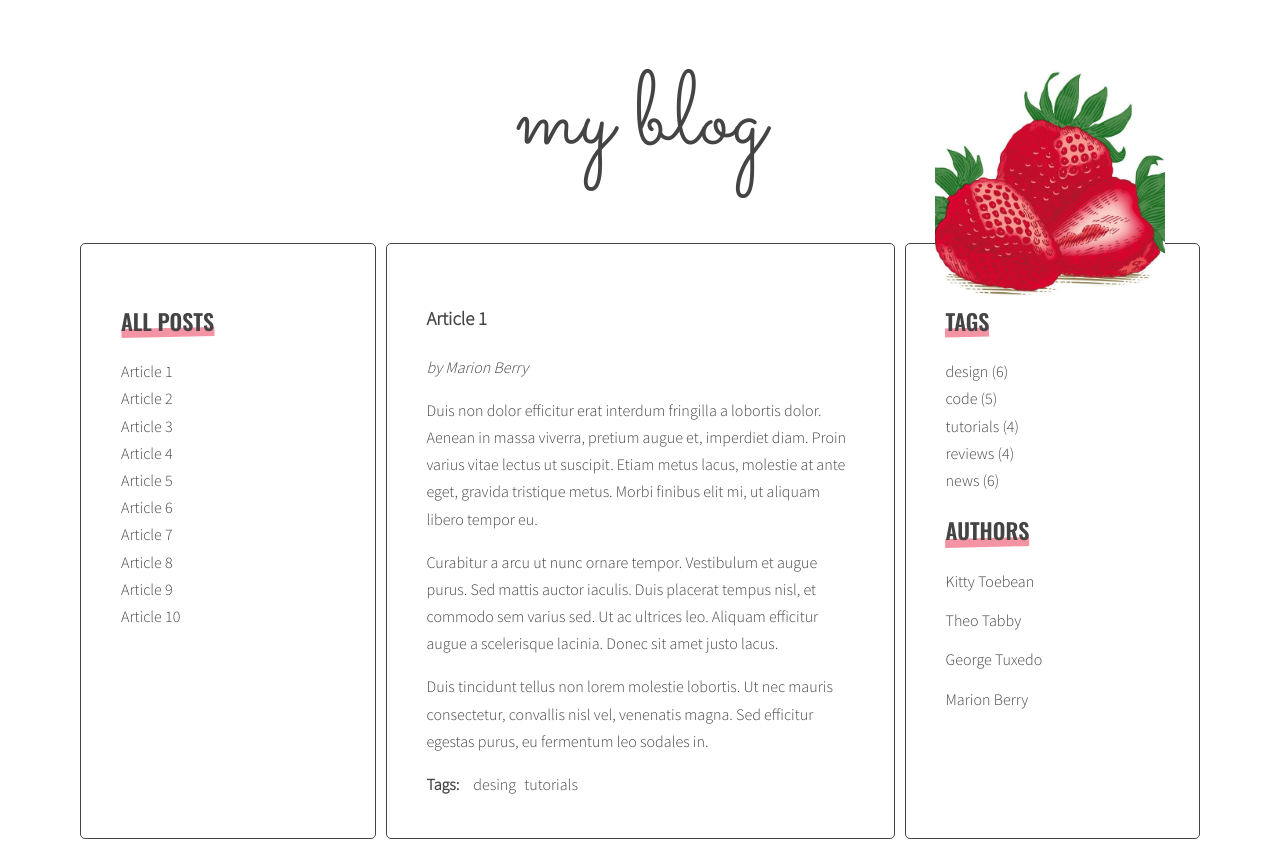
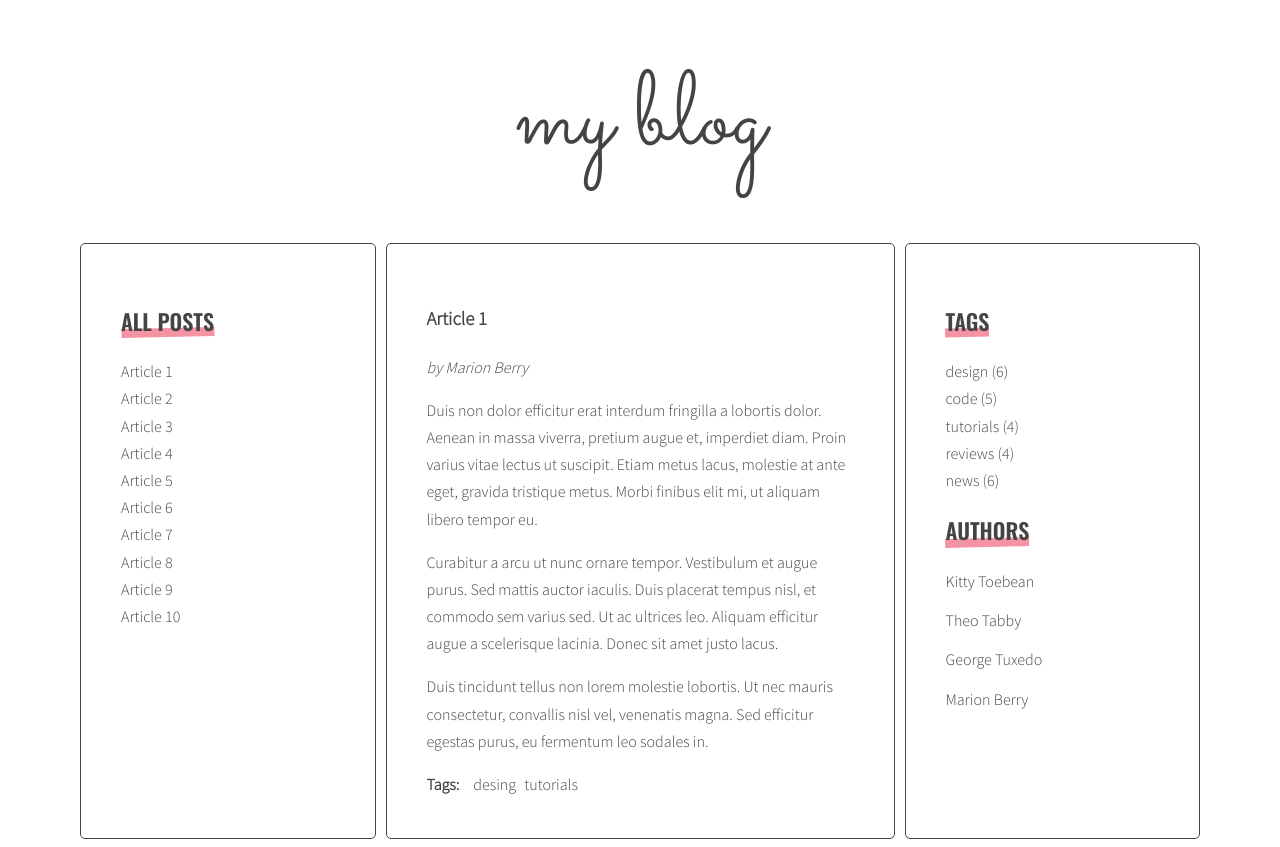
Before and after one commit to mpa-ia/javascript-blog, a website: page index.html in a window 1280 px wide. Drawn offline with nearby package versions, Linux system fonts and the light colour scheme.

Commit message:
Remove picture from logo background

```diff
--- a/sass/style.scss
+++ b/sass/style.scss
@@ -87,20 +87,6 @@ body {
   font-size: 104px;
   line-height: 1;
   text-align: center;
-  position: relative;
-
-  &::after {
-    background-image: url("../images/strawberries.jpg");
-    background-position: center;
-    background-size: cover;
-    width: 230px;
-    height: 230px;
-    content: '';
-    position: absolute;
-    right: -70px;
-    top: 0;
-    transform: translateX(-50%);
-  }
 }
 
 /* Lists */
```
Also changed, not shown: css/style.css, sass/style.css, sass/style.min.css, 1 other file.
